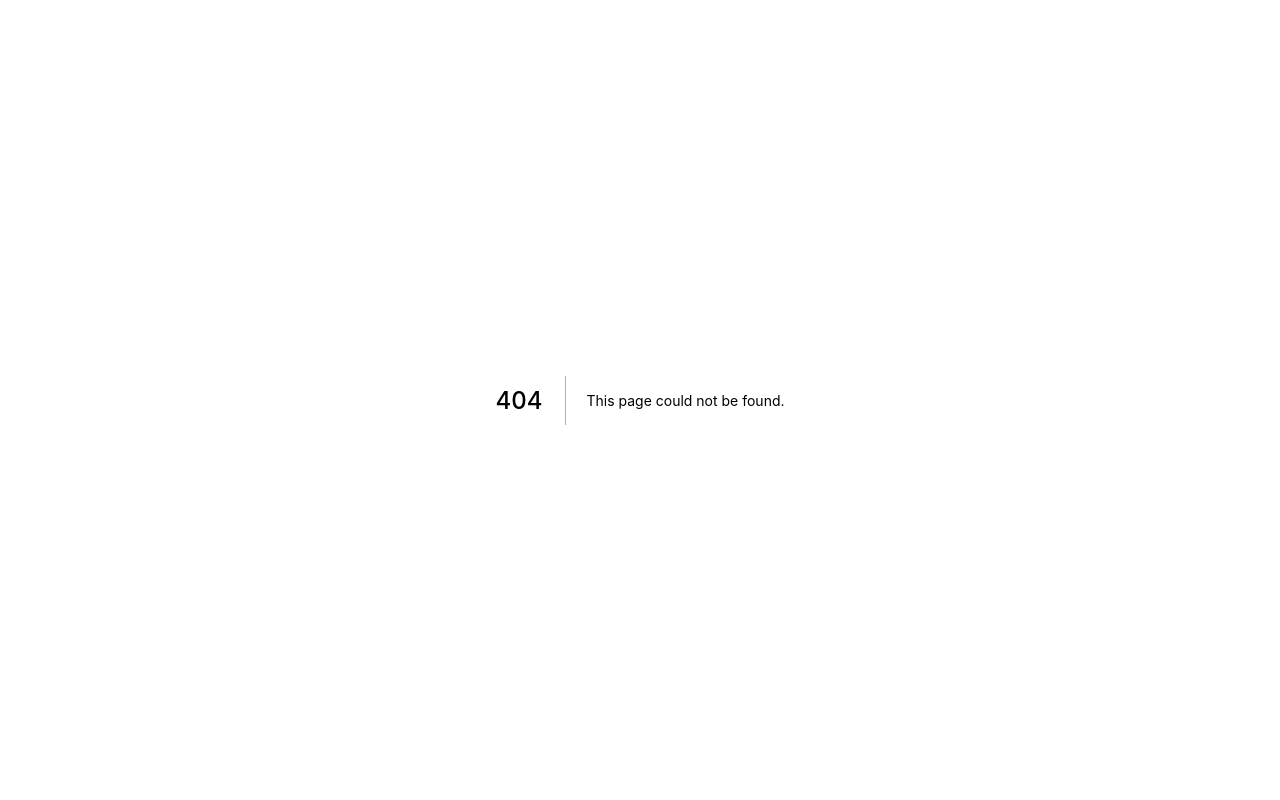
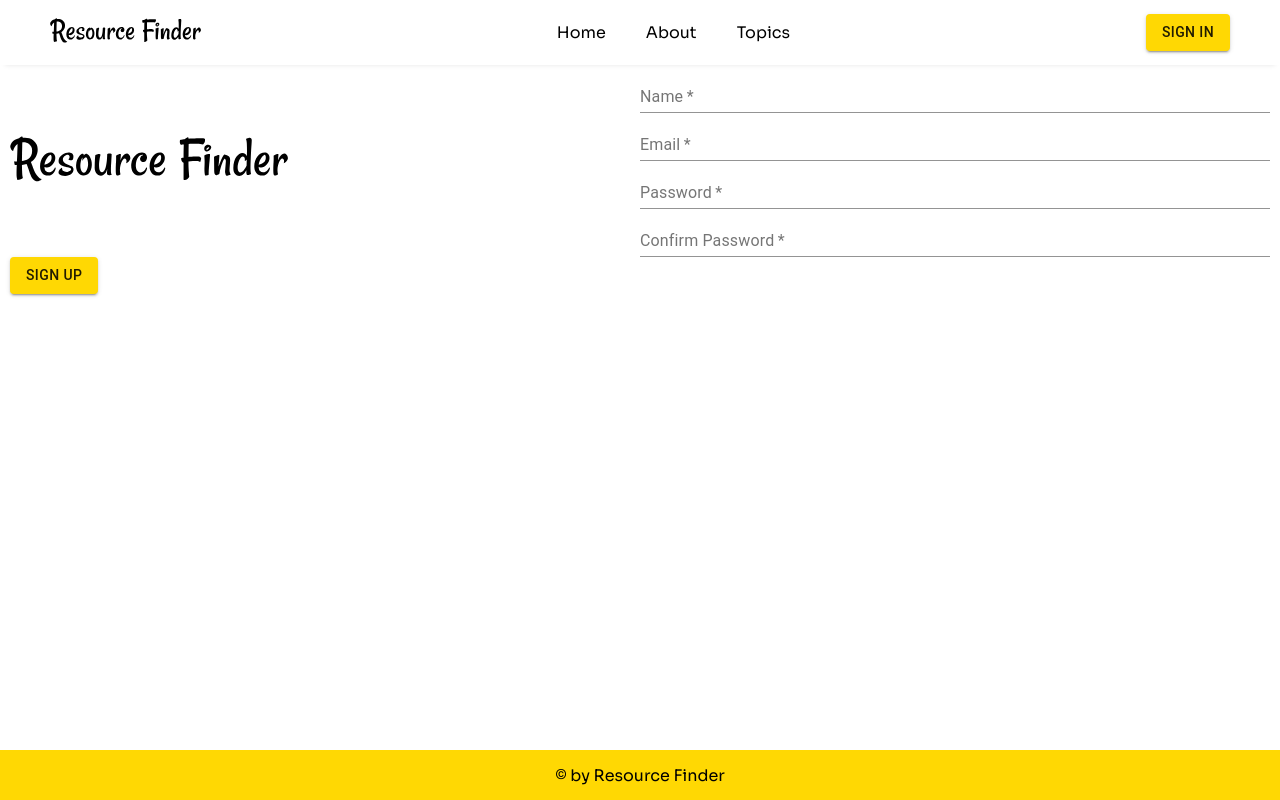
Before and after one commit to piall/resource-finder, a Next.js app: page /signup in a window 1280 px wide. Before the commit this address had no page. Built offline with nearby package versions, Linux system fonts and the light colour scheme.

Commit message:
Add signup page

```diff
--- /dev/null
+++ b/pages/signup.jsx
@@ -0,0 +1,99 @@
+import { useState } from 'react';
+import { Grid, TextField, Button } from '@material-ui/core';
+import CircularProgress from '@material-ui/core/CircularProgress';
+import { Toaster } from 'react-hot-toast';
+
+import Navbar from '../src/components/public/Navbar';
+import Footer from '../src/components/common/Footer';
+import AxiosMethod from '../src/axios/AxiosMethod';
+import { API_SignUp } from '../src/routes/apiRoute';
+
+export default function SignUp() {
+  //state
+  const [name, setName] = useState('');
+  const [email, setEmail] = useState('');
+  const [password, setPassword] = useState('');
+  const [confirmPassword, setConfirmPassword] = useState('');
+  const [loading, setLoading] = useState(false);
+  const [toastStatus, setToastStatus] = useState(false);
+
+  //handler
+  const signUpHandler = async () => {
+    setLoading(true);
+    setToastStatus(true);
+    const data = {
+      name,
+      email,
+      password,
+    };
+    await AxiosMethod.postData(
+      API_SignUp,
+      data,
+      'Successfully Created Account'
+    );
+    setLoading(false);
+  };
+
+  return (
+    <div>
+      {toastStatus && <Toaster position="top-center" reverseOrder={false} />}
+      <Navbar />
+      <div className="page-container-scroll">
+        <div className="page-container registration">
+          <Grid container alignItems="center">
+            <Grid item xs={12} md={6}>
+              <img src="/logo.svg" alt="logo" />
+            </Grid>
+            <Grid item xs={12} md={6}>
+              <TextField
+                required
+                fullWidth
+                label="Name"
+                placeholder="Your Name"
+                value={name}
+                onChange={(e) => {
+                  setName(e.target.value);
+                }}
+              />
+              <TextField
+                required
+                fullWidth
+                label="Email"
+                placeholder="Your Email"
+                value={email}
+                onChange={(e) => {
+                  setEmail(e.target.value);
+                }}
+              />
+              <TextField
+                required
+                fullWidth
+                label="Password"
+                placeholder="Your Password"
+                value={password}
+                onChange={(e) => {
+                  setPassword(e.target.value);
+                }}
+              />
+              <TextField
+                required
+                fullWidth
+                label="Confirm Password"
+                placeholder="Retype Password"
+                value={confirmPassword}
+                onChange={(e) => {
+                  setConfirmPassword(e.target.value);
+                }}
+              />
+            </Grid>
+          </Grid>
+          <Button variant="contained" color="primary" onClick={signUpHandler}>
+            Sign Up
+          </Button>
+          {loading && <CircularProgress />}
+        </div>
+      </div>
+      <Footer />
+    </div>
+  );
+}
```
